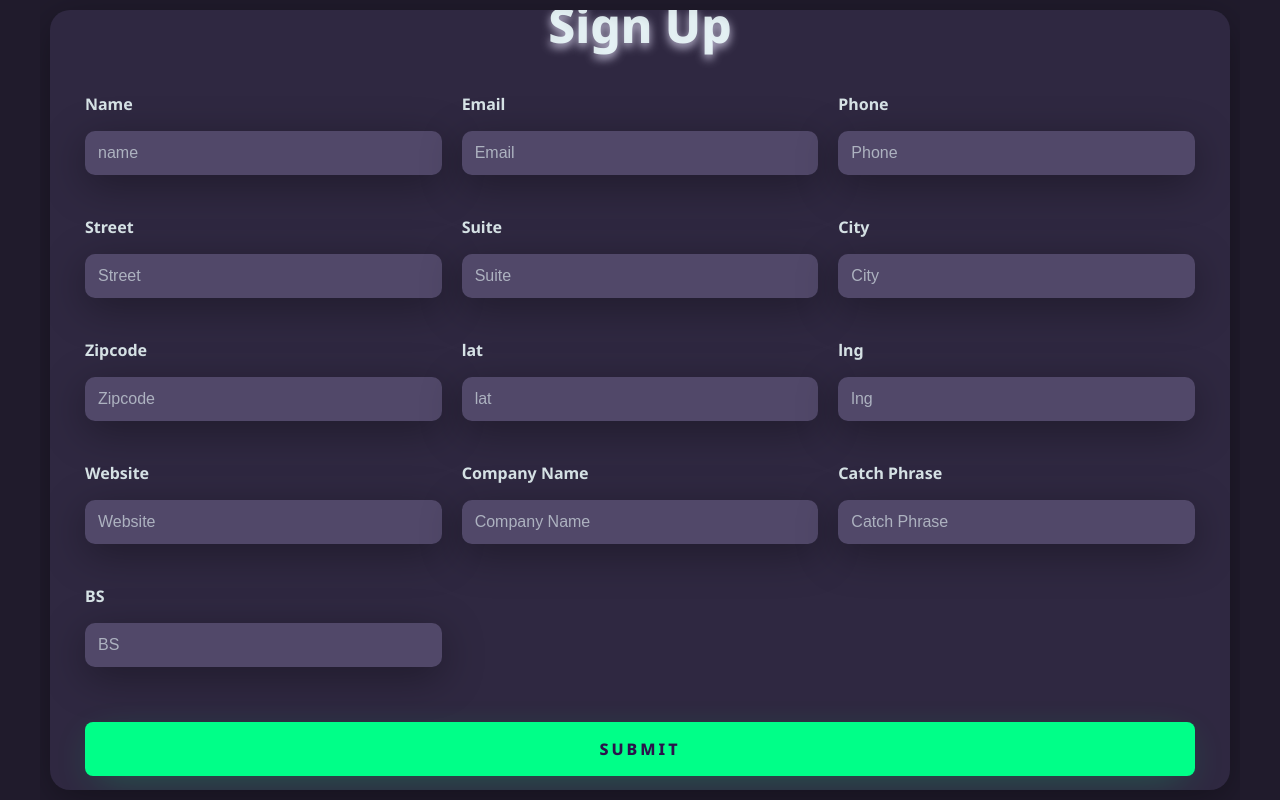
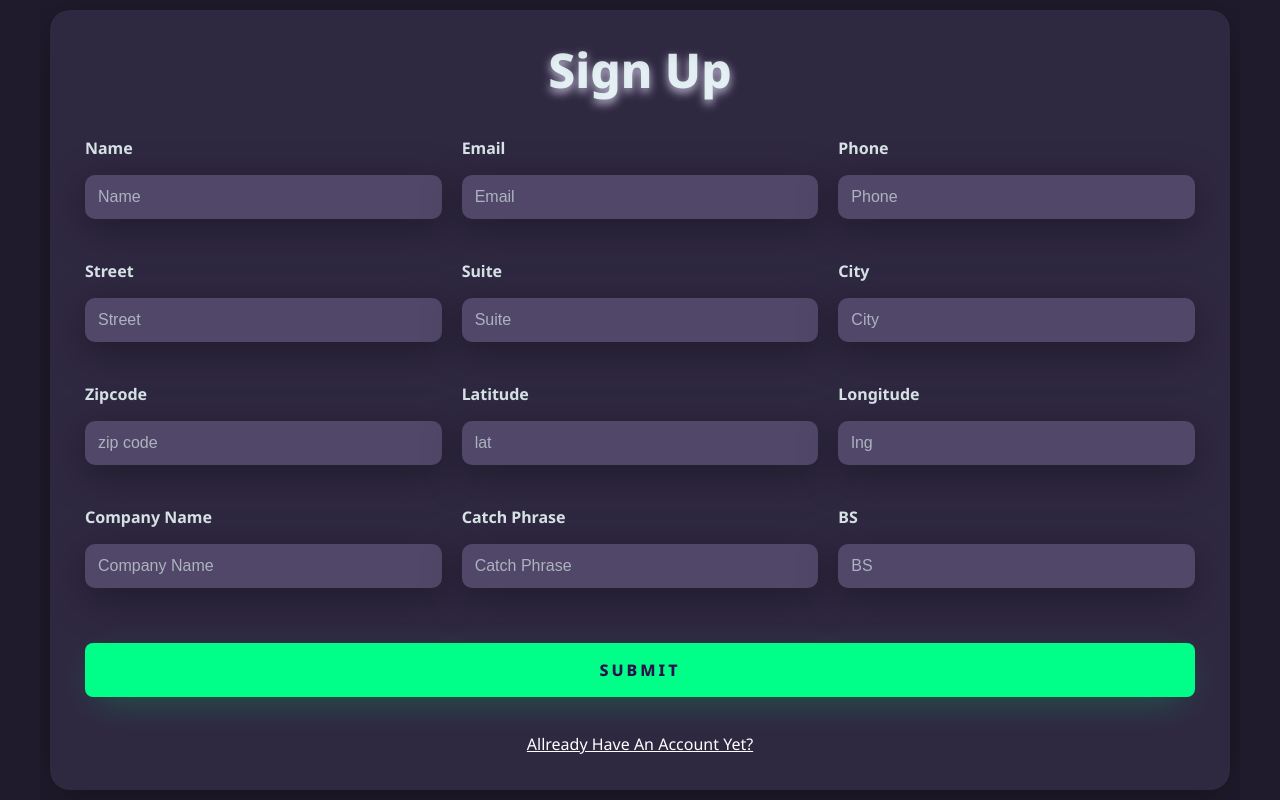
Before and after one commit to Ayala3423/serverProject, a React app: page /signUp in a window 1280 px wide. Both pictures are taken after typing "Sample", "Sample123", "Sample123" into the empty fields and a click on the button "NEXT". Built offline with nearby package versions, Linux system fonts and the light colour scheme; data requests are answered from the project's data file; the HTML template or start-up script is replaced by a standard one.

Commit message:
midNight changes

```diff
--- a/package.json
+++ b/package.json
@@ -18,6 +18,7 @@
     "node-fetch": "^3.3.2",
     "react": "^18.3.1",
     "react-dom": "^18.3.1",
+    "react-hook-form": "^7.54.2",
     "react-router-dom": "^7.0.2"
   },
   "devDependencies": {
--- a/src/components/Post/Post.jsx
+++ b/src/components/Post/Post.jsx
@@ -197,6 +197,7 @@ function Post({ userId, postId, title, body, setPosts, posts }) {
                                 )}
                             </div>
                             <div className="comments">
+                                <br/>
                                 <h3>Comments:</h3>
                                 {postComments ? (
                                     postComments.map((comment) => (
--- a/src/components/SignUp/SignUp.css
+++ b/src/components/SignUp/SignUp.css
@@ -120,3 +120,6 @@ form {
         grid-template-columns: repeat(3, 1fr);
     }
 }
+.error{
+    color: black;
+}
--- a/src/components/SignUp/SignUp.jsx
+++ b/src/components/SignUp/SignUp.jsx
@@ -1,265 +1,236 @@
-import { useState, useRef, useEffect, useContext } from 'react';
-import './SignUp.css';
-import { BrowserRouter as Router, Route, Routes, Link, useNavigate, useLocation } from "react-router-dom";
-import { getRequest, createRequest } from '../../ServerRequests'
-import { UserContext } from '../../App';
+import { useState, useContext } from "react";
+import { useForm } from "react-hook-form";
+import { Link, useNavigate } from "react-router-dom";
+import { getRequest, createRequest } from "../../ServerRequests";
+import { UserContext } from "../../App";
 import { triggerError } from "../DisplayError/DisplayError";
+import "./SignUp.css";
 
 export default function SignUp() {
     const { setCurrentUser } = useContext(UserContext);
     const navigate = useNavigate();
-    const [step, setStep] = useState(1); // שליטה על שלב הטופס
-    const fieldsRef = useRef({});
-    const [formData, setFormData] = useState({
-        name: '',
-        username: '',
-        email: '',
-        address: {
-            street: '',
-            suite: '',
-            city: '',
-            zipcode: '',
-            geo: {
-                lat: '',
-                lng: ''
-            },
-        },
-        phone: '',
-        website: '',
-        company: {
-            name: '',
-            catchPhrase: '',
-            bs: ''
-        },
-    });
+    const [step, setStep] = useState(1);
 
-    const verifyUser = async (name, password, verifyPassword) => {
+    const {
+        register,
+        handleSubmit,
+        setError,
+        reset,
+        formState: { errors },
+    } = useForm();
+
+    // פונקציה לבדיקה בשלב הראשון
+    const verifyUser = async (data) => {
         try {
-            const data = await getRequest('users', 'username', name);
-            if (data[0]) {
-                triggerError('You already have an account');
-            }
-            else if (password !== verifyPassword) {
-                triggerError('Passwords do not match');
+            const user = await getRequest("users", "username", data.username);
+            if (user[0]) {
+                triggerError("You already have an account");
+                return;
+            } else if (data.password !== data.verifyPassword) {
+                setError("verifyPassword", { message: "Passwords do not match." });
                 return;
             }
-            else{
-                setFormData({ ...formData, username: name, website: password });
             setStep(2);
-            }
         } catch (error) {
             console.log(error);
         }
-    }
-
-    const handleFirstStep = (e) => {
-        e.preventDefault();
-        const userName = fieldsRef.current.name.value;
-        const password = fieldsRef.current.password.value;
-        const verifyPassword = fieldsRef.current.verifyPassword.value;
-        verifyUser(userName, password, verifyPassword)
     };
 
-    const handleSecondStep = (e) => {
-        e.preventDefault();
+    // שליחת השלב הראשון
+    const onFirstStepSubmit = (data) => {
+        verifyUser(data);
+    };
+
+    // שליחת השלב השני
+    const onSecondStepSubmit = async (data) => {
+        try {
             const updatedFormData = {
-            ...formData,
-            name: fieldsRef.current.name.value,
-            email: fieldsRef.current.email.value,
+                ...data,
                 address: {
-                street: fieldsRef.current.street.value,
-                suite: fieldsRef.current.suite.value,
-                city: fieldsRef.current.city.value,
-                zipcode: fieldsRef.current.zipcode.value,
+                    street: data.street,
+                    suite: data.suite,
+                    city: data.city,
+                    zipcode: data.zipcode,
                     geo: {
-                    lat: fieldsRef.current.lat.value,
-                    lng: fieldsRef.current.lng.value,
+                        lat: data.lat,
+                        lng: data.lng,
                     },
                 },
-            phone: fieldsRef.current.phone.value,
                 company: {
-                name: fieldsRef.current.companyName.value,
-                catchPhrase: fieldsRef.current.catchPhrase.value,
-                bs: fieldsRef.current.bs.value,
+                    name: data.companyName,
+                    catchPhrase: data.catchPhrase,
+                    bs: data.bs,
                 },
             };
-        (async () => {
-            try {
-                const data=await createRequest('users', updatedFormData);
-                localStorage.setItem('currentUser', JSON.stringify(data));
-                setCurrentUser(data);
-                navigate(`/users/${data.id}/home`);
+
+            const userData = await createRequest("users", updatedFormData);
+            localStorage.setItem("currentUser", JSON.stringify(userData));
+            setCurrentUser(userData);
+            navigate(`/users/${userData.id}/home`);
         } catch (error) {
             console.log(error);
         }
-        })()
     };
 
     return (
-        <main className='main-login'>
+        <main className="main-login">
             <div className="right-login">
                 <div className="card-login">
                     <h1>Sign Up</h1>
                     {step === 1 && (
-                        <form onSubmit={handleFirstStep}>
+                        <form onSubmit={handleSubmit(onFirstStepSubmit)}>
                             <div className="textfield">
-                                <label htmlFor="user">User</label>
+                                <label htmlFor="username">User</label>
                                 <input
                                     type="text"
-                                    name="user"
+                                    {...register("username", { required: "Username is required." })}
                                     placeholder="User"
-                                    required
-                                    ref={(el) => (fieldsRef.current["name"] = el)}
                                 />
+                                {errors.username && <span className="error">{errors.username.message}</span>}
                             </div>
                             <div className="textfield">
                                 <label htmlFor="password">Password</label>
                                 <input
                                     type="password"
-                                    name="password"
+                                    {...register("password", { required: "Password is required." })}
                                     placeholder="Password"
-                                    required
-                                    ref={(el) => (fieldsRef.current["password"] = el)}
                                 />
+                                {errors.password && <span className="error">{errors.password.message}</span>}
                             </div>
                             <div className="textfield">
                                 <label htmlFor="verifyPassword">Verify Password</label>
                                 <input
                                     type="password"
-                                    name="verifyPassword"
+                                    {...register("verifyPassword", { required: "Please verify your password." })}
                                     placeholder="Verify Password"
-                                    required
-                                    ref={(el) => (fieldsRef.current["verifyPassword"] = el)}
                                 />
+                                {errors.verifyPassword && <span className="error">{errors.verifyPassword.message}</span>}
                             </div>
-                            <button className="btn-login" type="submit">Next</button>
-                            <Link to="/login" className='login'>Already Have An Account Yet?</Link>
+                            <button className="btn-login" type="submit">
+                                Next
+                            </button>
                         </form>
                     )}
                     {step === 2 && (
-                        <form onSubmit={handleSecondStep}>
+                        <form onSubmit={handleSubmit(onSecondStepSubmit)}>
                             <div className="textfield">
                                 <label htmlFor="name">Name</label>
                                 <input
                                     type="text"
-                                    name="name"
-                                    placeholder="name"
-                                    ref={(el) => (fieldsRef.current["name"] = el)}
+                                    {...register("name", { required: "Name is required." })}
+                                    placeholder="Name"
                                 />
+                                {errors.name && <span className="error">{errors.name.message}</span>}
                             </div>
                             <div className="textfield">
                                 <label htmlFor="email">Email</label>
                                 <input
                                     type="email"
-                                    name="email"
+                                    {...register("email", {
+                                        required: "Email is required.",
+                                        pattern: {
+                                            value: /^[^\s@]+@[^\s@]+\.[^\s@]+$/,
+                                            message: "Invalid email format.",
+                                        },
+                                    })}
                                     placeholder="Email"
-                                    required
-                                    ref={(el) => (fieldsRef.current["email"] = el)}
                                 />
+                                {errors.email && <span className="error">{errors.email.message}</span>}
                             </div>
                             <div className="textfield">
                                 <label htmlFor="phone">Phone</label>
                                 <input
                                     type="text"
-                                    name="phone"
+                                    {...register("phone", {
+                                        required: "Phone is required.",
+                                        pattern: {
+                                            value: /^[0-9]+$/,
+                                            message: "Only numbers are allowed.",
+                                        },
+                                    })}
                                     placeholder="Phone"
-                                    required
-                                    ref={(el) => (fieldsRef.current["phone"] = el)}
                                 />
+                                {errors.phone && <span className="error">{errors.phone.message}</span>}
                             </div>
+                            {/* כתובת */}
                             <div className="textfield">
                                 <label htmlFor="street">Street</label>
-                                <input
-                                    type="text"
-                                    name="street"
-                                    placeholder="Street"
-                                    ref={(el) => (fieldsRef.current["street"] = el)}
-                                />
+                                <input type="text" {...register("street")} placeholder="Street" />
                             </div>
                             <div className="textfield">
                                 <label htmlFor="suite">Suite</label>
-                                <input
-                                    type="text"
-                                    name="suite"
-                                    placeholder="Suite"
-                                    ref={(el) => (fieldsRef.current["suite"] = el)}
-                                />
+                                <input type="text" {...register("suite")} placeholder="Suite" />
                             </div>
                             <div className="textfield">
                                 <label htmlFor="city">City</label>
-                                <input
-                                    type="text"
-                                    name="city"
-                                    placeholder="City"
-                                    ref={(el) => (fieldsRef.current["city"] = el)}
-                                />
+                                <input type="text" {...register("city")} placeholder="City" />
                             </div>
                             <div className="textfield">
                                 <label htmlFor="zipcode">Zipcode</label>
                                 <input
                                     type="text"
-                                    name="zipcode"
-                                    placeholder="Zipcode"
-                                    ref={(el) => (fieldsRef.current["zipcode"] = el)}
+                                    {...register("zipcode", {
+                                        required: "zipcode is required.",
+                                        pattern: {
+                                            value: /^[0-9]+$/,
+                                            message: "Only numbers are allowed.",
+                                        },
+                                    })}
+                                    placeholder="zip code"
                                 />
+                                {errors.zipcode && <span className="error">{errors.zipcode.message}</span>}
+
                             </div>
                             <div className="textfield">
-                                <label htmlFor="lat">lat</label>
+                                <label htmlFor="lat">Latitude</label>
                                 <input
                                     type="text"
-                                    name="lat"
+                                    {...register("lat", {
+                                        required: "lat is required.",
+                                        pattern: {
+                                            value: /^[0-9]+$/,
+                                            message: "Only numbers are allowed.",
+                                        },
+                                    })}
                                     placeholder="lat"
-                                    ref={(el) => (fieldsRef.current["lat"] = el)}
                                 />
+                                {errors.lat && <span className="error">{errors.lat.message}</span>}
                             </div>
                             <div className="textfield">
-                                <label htmlFor="lng">lng</label>
+                                <label htmlFor="lng">Longitude</label>
                                 <input
                                     type="text"
-                                    name="lng"
+                                    {...register("lng", {
+                                        required: "lng is required.",
+                                        pattern: {
+                                            value: /^[0-9]+$/,
+                                            message: "Only numbers are allowed.",
+                                        },
+                                    })}
                                     placeholder="lng"
-                                    ref={(el) => (fieldsRef.current["lng"] = el)}
                                 />
+                                {errors.lng && <span className="error">{errors.lng.message}</span>}
                             </div>
-                            <div className="textfield">
-                                <label htmlFor="website">Website</label>
-                                <input
-                                    type="text"
-                                    name="website"
-                                    placeholder="Website"
-                                    ref={(el) => (fieldsRef.current["website"] = el)}
-                                />
-                            </div>
+                            {/* חברה */}
                             <div className="textfield">
                                 <label htmlFor="companyName">Company Name</label>
-                                <input
-                                    type="text"
-                                    name="companyName"
-                                    placeholder="Company Name"
-                                    ref={(el) => (fieldsRef.current["companyName"] = el)}
-                                />
+                                <input type="text" {...register("companyName")} placeholder="Company Name" />
                             </div>
                             <div className="textfield">
                                 <label htmlFor="catchPhrase">Catch Phrase</label>
-                                <input
-                                    type="text"
-                                    name="catchPhrase"
-                                    placeholder="Catch Phrase"
-                                    ref={(el) => (fieldsRef.current["catchPhrase"] = el)}
-                                />
+                                <input type="text" {...register("catchPhrase")} placeholder="Catch Phrase" />
                             </div>
                             <div className="textfield">
                                 <label htmlFor="bs">BS</label>
-                                <input
-                                    type="text"
-                                    name="bs"
-                                    placeholder="BS"
-                                    ref={(el) => (fieldsRef.current["bs"] = el)}
-                                />
+                                <input type="text" {...register("bs")} placeholder="BS" />
                             </div>
-                            <button className="btn-login" type="submit">Submit</button>
+                            <button className="btn-login" type="submit">
+                                Submit
+                            </button>
                         </form>
                     )}
+                    <Link to="/login" className='login'>Allready Have An Account Yet?</Link>
+
                 </div>
             </div>
         </main>
```
Also changed, not shown: src/components/Posts/Posts.jsx (+13 -1 lines), 1 other file (tests, documents, lock files or other folders). Lines whose indentation alone changed are shown as unchanged.
